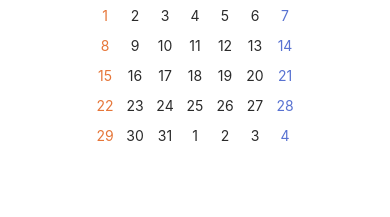
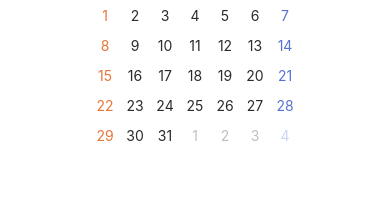
Before and after one commit to cpk0709/react-native-navigate, a React Native app: screen / in a window 390 px wide. Shown: the top 217 px of the page. Built offline with nearby package versions, Linux system fonts and the light colour scheme.

Commit message:
이전, 다음달 날짜는 흐리게

```diff
--- a/App.js
+++ b/App.js
@@ -13,6 +13,7 @@ const App = () => {
     const dateText = dayjs(date).get('date');
     const day = dayjs(date).get('day');
     const color = day === 0 ? '#e67639' : day === 6 ? '#5872d1' : '#2b2b2b';
+    const isCurrentMonth = dayjs(date).isSame(now, 'month');
     return (
       <View
         style={{
@@ -21,7 +22,10 @@ const App = () => {
           justifyContent: 'center',
           alignItems: 'center',
         }}>
-        <Text style={([styles.day], {color})}>{dateText}</Text>
+        <Text
+          style={([styles.day], {color, opacity: isCurrentMonth ? 1 : 0.3})}>
+          {dateText}
+        </Text>
       </View>
     );
   };
```
